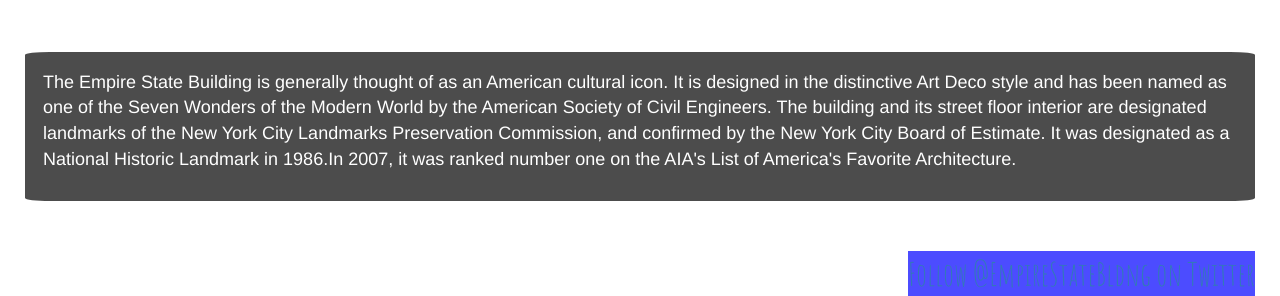
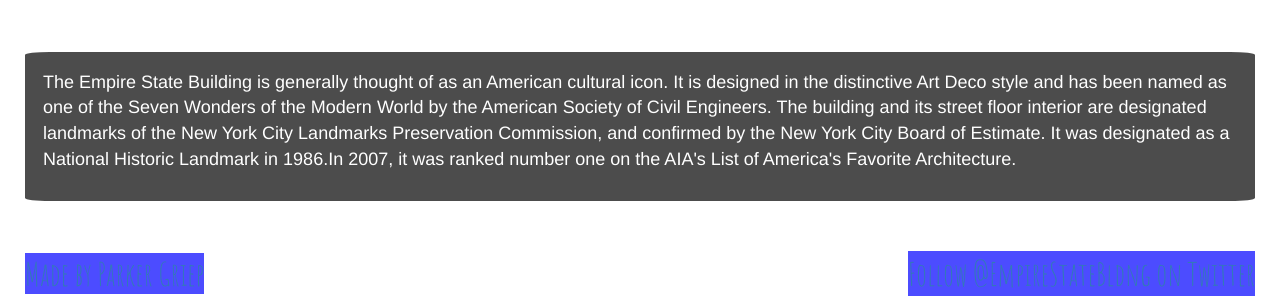
Before and after one commit to empirestatewebsite/empirestatewebsite.github.io, a plain HTML site: page index.html in a window 1280 px wide. Shown: the part 1311-1607 px from the top of the page. Drawn offline with nearby package versions, Linux system fonts and the light colour scheme.

Commit message:
adding personal information

```diff
--- a/css/style.css
+++ b/css/style.css
@@ -72,3 +72,14 @@ p {
 	font-family: 'Amatic SC';
 	font-size: 32px;
 }
+
+#about_me {
+	padding-bottom: 0px
+
+	float: left;
+	background-color: rgba(0,0,255,0.7);
+
+	color: white;
+	font-family: 'Amatic SC';
+	font-size: 32px;
+}
--- a/index.html
+++ b/index.html
@@ -34,6 +34,9 @@
       <p>The Empire State Building is generally thought of as an American cultural icon. It is designed in the distinctive Art Deco style and has been named as one of the Seven Wonders of the Modern World by the American Society of Civil Engineers. The building and its street floor interior are designated landmarks of the New York City Landmarks Preservation Commission, and confirmed by the New York City Board of Estimate. It was designated as a National Historic Landmark in 1986.In 2007, it was ranked number one on the AIA's List of America's Favorite Architecture.</p>
     </div>
     <div class="row footer">
+		<span id="about_me">
+		   <a href="https://github.com/Buntry">Made by Parker Griep</a>
+		</span>
       <span id="twitter">
        <a href="https://twitter.com/EmpireStateBldg">Follow @EmpireStateBldng on Twitter</a>
       </span>
```
